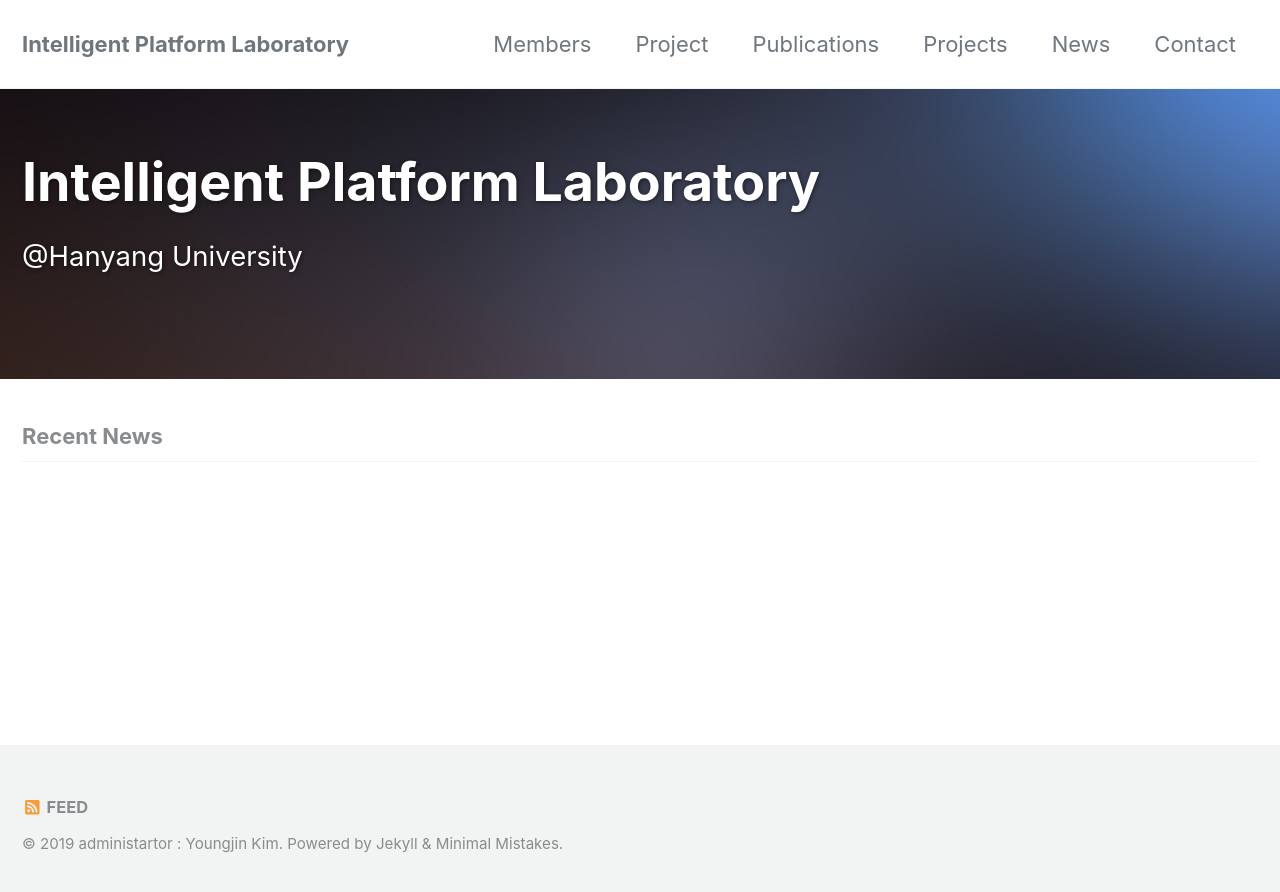
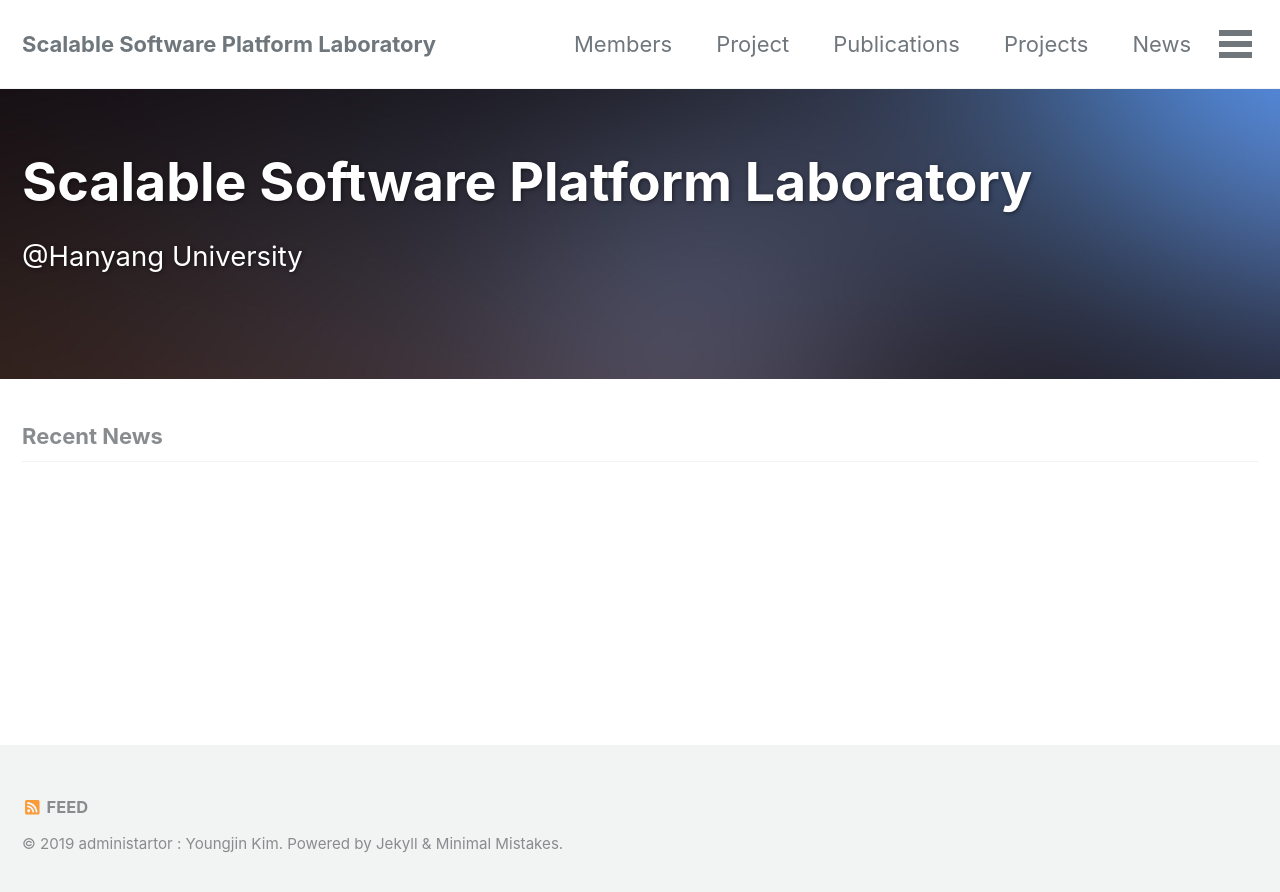
Before and after one commit to hy-dcs/ssplab.github.io, a Jekyll site: the page built from index.html, in a window 1280 px wide. Shown: the top 892 px of the page. Built offline with Jekyll 4.4.1, drawn with Linux system fonts in a browser that asks for light colours; cached includes are drawn as plain includes; nearby versions of some CDN libraries; the list of posts is cut into pages by our own code.

Commit message:
change lab name

```diff
--- a/_config.yml
+++ b/_config.yml
@@ -16,10 +16,10 @@
 
 # Site Settings
 locale                   : "KO-kr"
-title                    : "Intelligent Platform Laboratory"
+title                    : "Scalable Software Platform Laboratory"
 title_separator          : "@"
 name                     : "administartor : Youngjin Kim"
-description              : "Intelligent Platform Laboratory @ Hanyang University"
+description              : "Scalable Software Platform Laboratory @ Hanyang University"
 url                      : # the base hostname & protocol for your site e.g. "https://mmistakes.github.io"
 baseurl                  : # the subpath of your site, e.g. "/blog"
 repository               : # GitHub username/repo-name e.g. "mmistakes/minimal-mistakes"
```
